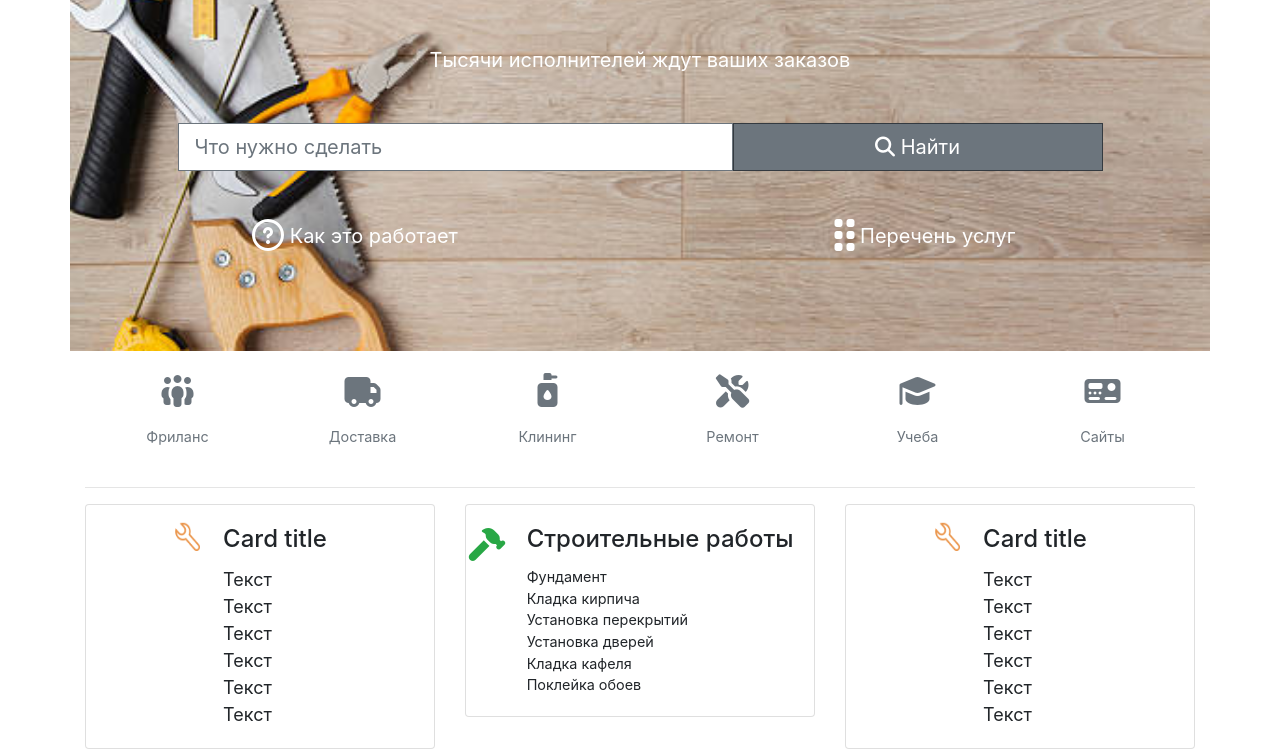
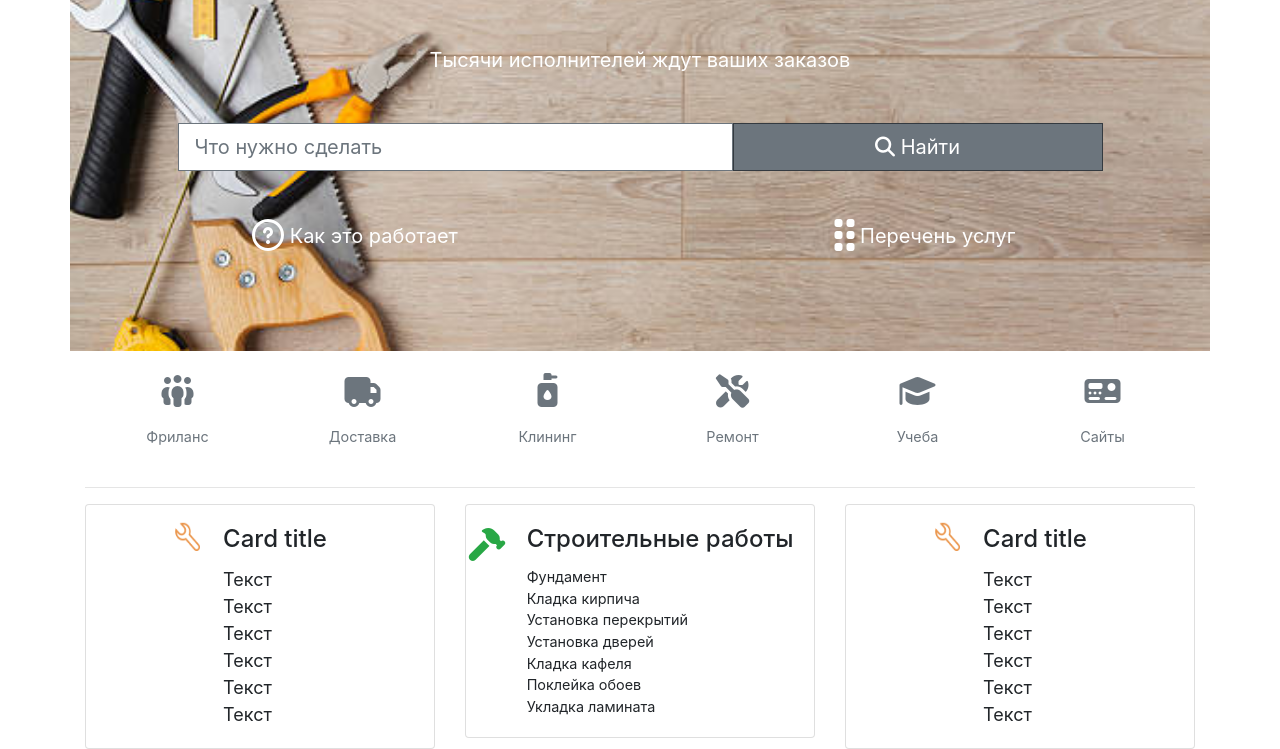
Before and after one commit to Mitridat78/Service_order, a plain HTML site: page index.html in a window 1280 px wide. Shown: the part 265-1014 px from the top of the page. Drawn offline with nearby package versions, Linux system fonts and the light colour scheme.

Commit message:
project service order

```diff
--- a/index.html
+++ b/index.html
@@ -153,6 +153,7 @@
                             <div class="small">Установка дверей</div>
                             <div class="small">Кладка кафеля</div>
                             <div class="small">Поклейка обоев</div>
+                            <div class="small">Укладка ламината</div>
                         </div>
                     </div>
                 </div>
```
